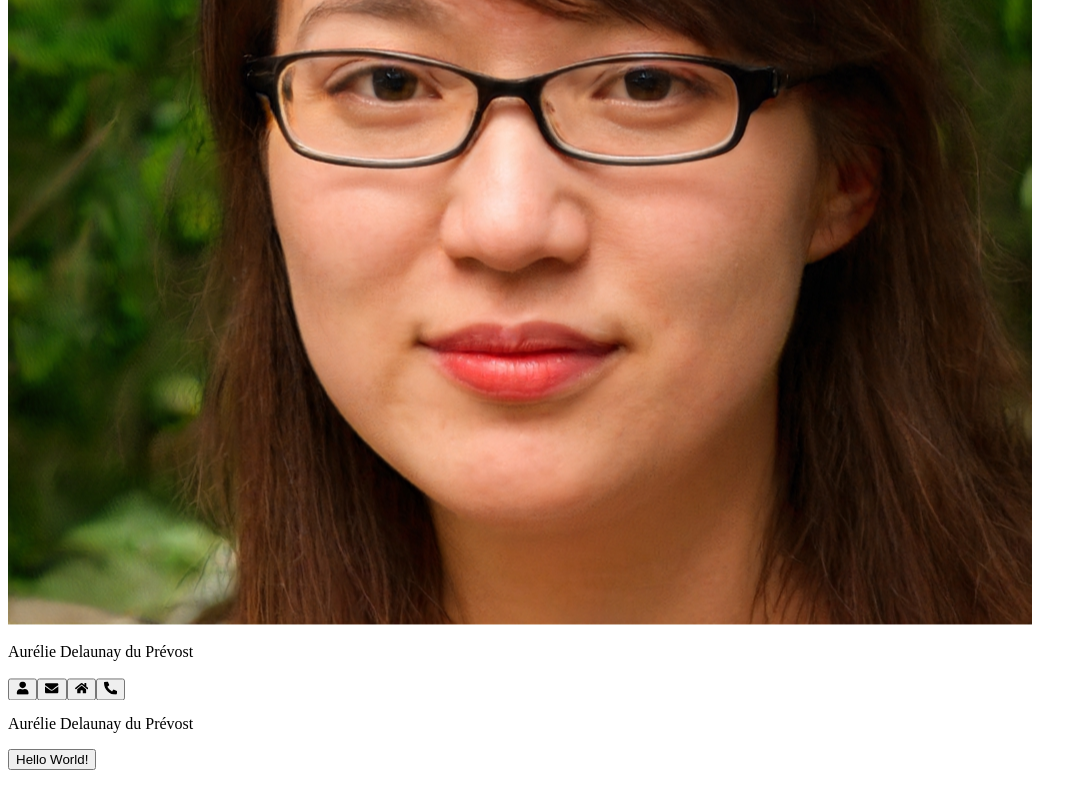
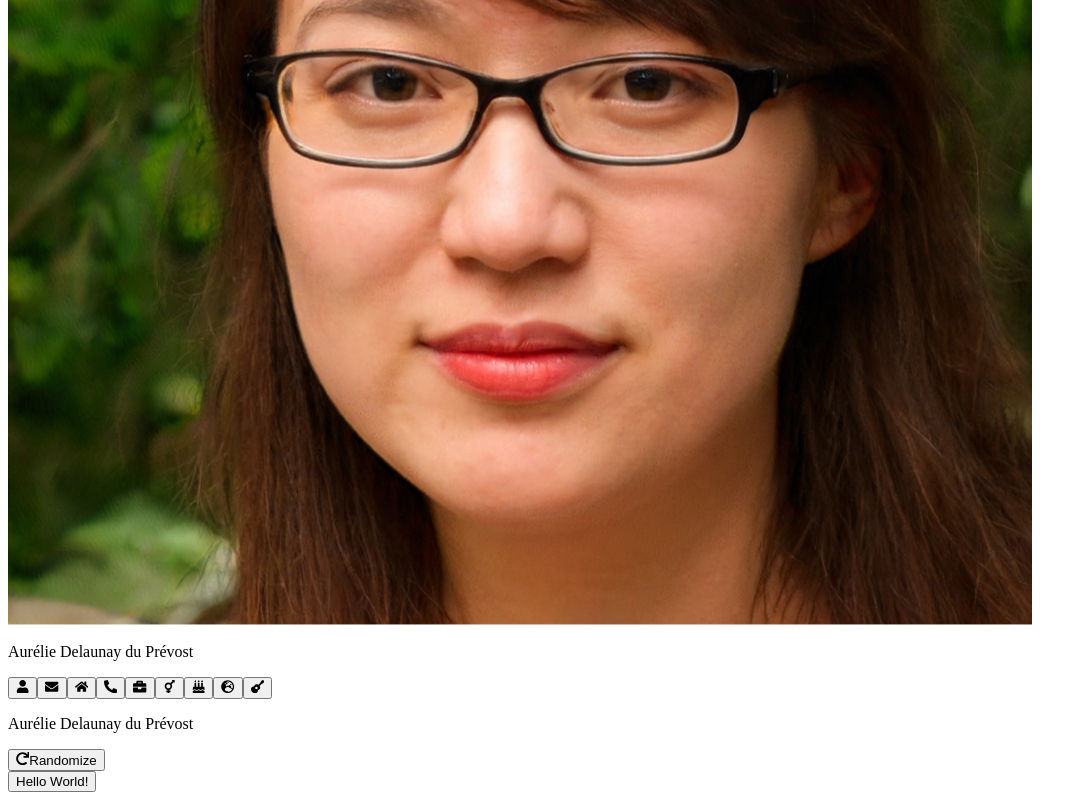
Before and after one commit to chambrin/random-user-generator-api, a Next.js app: page / in a window 1280 px wide. Shown: the part 580-1380 px from the top of the page, without its empty margins (0-1087 px from the left). Before the commit the page ends 1358 px from the top, so only its background shows below. Built offline with nearby package versions, Linux system fonts and the light colour scheme.

Commit message:
💄 Hero front style
- Afficher l'image, le nom et les boutons d'onglet de l'utilisateur

```diff
--- a/components/user/UserHeroLoading.tsx
+++ b/components/user/UserHeroLoading.tsx
@@ -1,14 +1,14 @@
 'use client'
 import { useEffect, useState } from "react";
 import { motion } from "framer-motion";
-import { FaUser, FaEnvelope, FaHome, FaPhoneAlt } from 'react-icons/fa';
-
+import { FaRedo, FaUser, FaEnvelope, FaHome, FaPhoneAlt, FaBriefcase, FaTransgender, FaBirthdayCake, FaGlobeEurope, FaGuitar } from 'react-icons/fa';
 export default function CardUserHero() {
     const [tab, setTab] = useState('info');
     const [user, setUser] = useState(null);
     const [x , setX] = useState(0);
     const [y, setY] = useState(0);
-
+    // animation de licon du bouton randomize
+    const [isRotating, setIsRotating] = useState(false);
     // get the user data
     useEffect(() => {
         fetch('http://localhost:3002/api/user/1')
@@ -47,6 +47,16 @@ export default function CardUserHero() {
         },
     };
 
+
+
+    const handleClick = () => {
+        setIsRotating(true);
+        setTimeout(() => {
+            setIsRotating(false);
+        }, 1000);
+    };
+
+
     return (
         <div
 
@@ -70,52 +80,86 @@ export default function CardUserHero() {
             </div>
 
             <div className='px-6 py-4 text-white space-x-2 flex justify-between'>
-                <motion.button
-                    variants={floatVariants}
-                    initial="hidden"
-                    animate="show"
+                <button
                     className='bg-blue-500 hover:bg-blue-700 text-white font-bold py-2 px-4 rounded-full'
                     onClick={() => setTab('info')}
                 >
                     <FaUser />
-                </motion.button>
-                <motion.button
-                    variants={floatVariants}
-                    initial="hidden"
-                    animate="show"
+                </button>
+                <button
                     className='bg-green-500 hover:bg-green-700 text-white font-bold py-2 px-4 rounded-full'
                     onClick={() => setTab('email')}
                 >
                     <FaEnvelope />
-                </motion.button>
-                <motion.button
-                    variants={floatVariants}
-                    initial="hidden"
-                    animate="show"
+                </button>
+                <button
                     className='bg-yellow-500 hover:bg-yellow-700 text-white font-bold py-2 px-4 rounded-full'
                     onClick={() => setTab('address')}
                 >
                     <FaHome />
-                </motion.button>
-                <motion.button
-                    variants={floatVariants}
-                    initial="hidden"
-                    animate="show"
+                </button>
+                <button
                     className='bg-red-500 hover:bg-red-700 text-white font-bold py-2 px-4 rounded-full'
                     onClick={() => setTab('phone')}
                 >
                     <FaPhoneAlt />
-                </motion.button>
+                </button>
+                <button
+                    className='bg-purple-500 hover:bg-purple-700 text-white font-bold py-2 px-4 rounded-full'
+                    onClick={() => setTab('job')}
+                >
+                    <FaBriefcase />
+                </button>
+                <button
+                    className='bg-pink-500 hover:bg-pink-700 text-white font-bold py-2 px-4 rounded-full'
+                    onClick={() => setTab('gender')}
+                >
+                    <FaTransgender />
+                </button>
+                <button
+                    className='bg-orange-500 hover:bg-orange-700 text-white font-bold py-2 px-4 rounded-full'
+                    onClick={() => setTab('birthday')}
+                >
+                    <FaBirthdayCake />
+                </button>
+                <button
+                    className='bg-teal-500 hover:bg-teal-700 text-white font-bold py-2 px-4 rounded-full'
+                    onClick={() => setTab('website')}
+                >
+                    <FaGlobeEurope />
+                </button>
+                <button
+                    className='bg-indigo-500 hover:bg-indigo-700 text-white font-bold py-2 px-4 rounded-full'
+                    onClick={() => setTab('interests')}
+                >
+                    <FaGuitar />
+                </button>
             </div>
 
-            <div className=' bg-opacity-75 rounded-lg shadow-lg p-4 m-2 text-center'>
+            <div className='rounded-lg shadow-lg p-4 m-2 text-center'>
                 {tab === 'info' && <p className='text-xl font-semibold'>{user.name}</p>}
                 {tab === 'email' && <p className='text-xl font-semibold'>{user.email}</p>}
                 {tab === 'address' && <p className='text-xl font-semibold'>{user.address}</p>}
                 {tab === 'phone' && <p className='text-xl font-semibold'>{user.phone_number}</p>}
+                {tab === 'job' && <p className='text-xl font-semibold'>{user.job}</p>}
+                {tab === 'gender' && <p className='text-xl font-semibold'>{user.gender}</p>}
+                {tab === 'birthday' && <p className='text-xl font-semibold'>{user.birthdate}</p>}
+                {tab === 'website' && <p className='text-xl font-semibold'>{user.website}</p>}
+                {tab === 'interests' && <p className='text-xl font-semibold'>{user.interests.join(', ')}</p>}
+            </div>
+            <div className='flex flex-col items-center justify-center'>
+                <button
+                    onClick={handleClick}
+                    className='btn solid warn flex items-center compact'
+                >
+                    <FaRedo className={`mr-2 ${isRotating ? 'animate-spin' : ''}`} />
+                    Randomize
+                </button>
             </div>
 
+
         </div>
+
     );
 
 }
```
